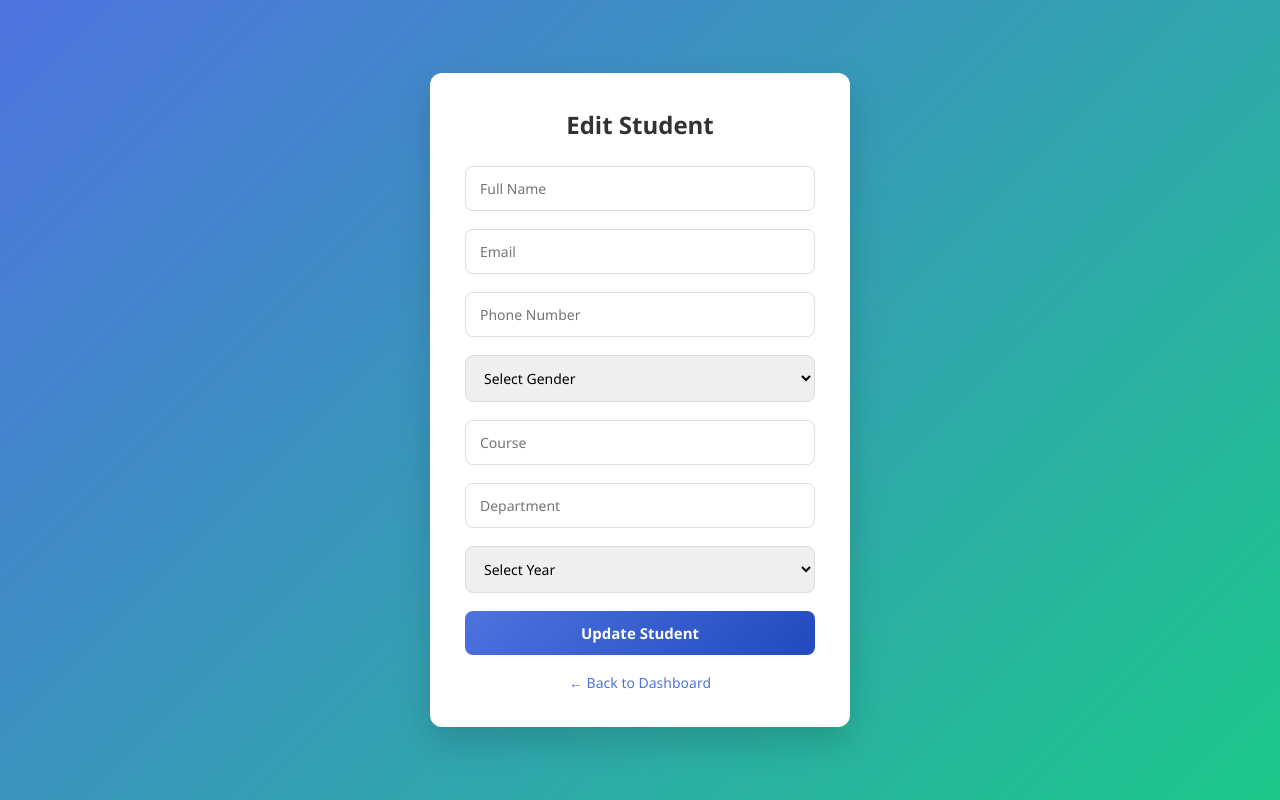
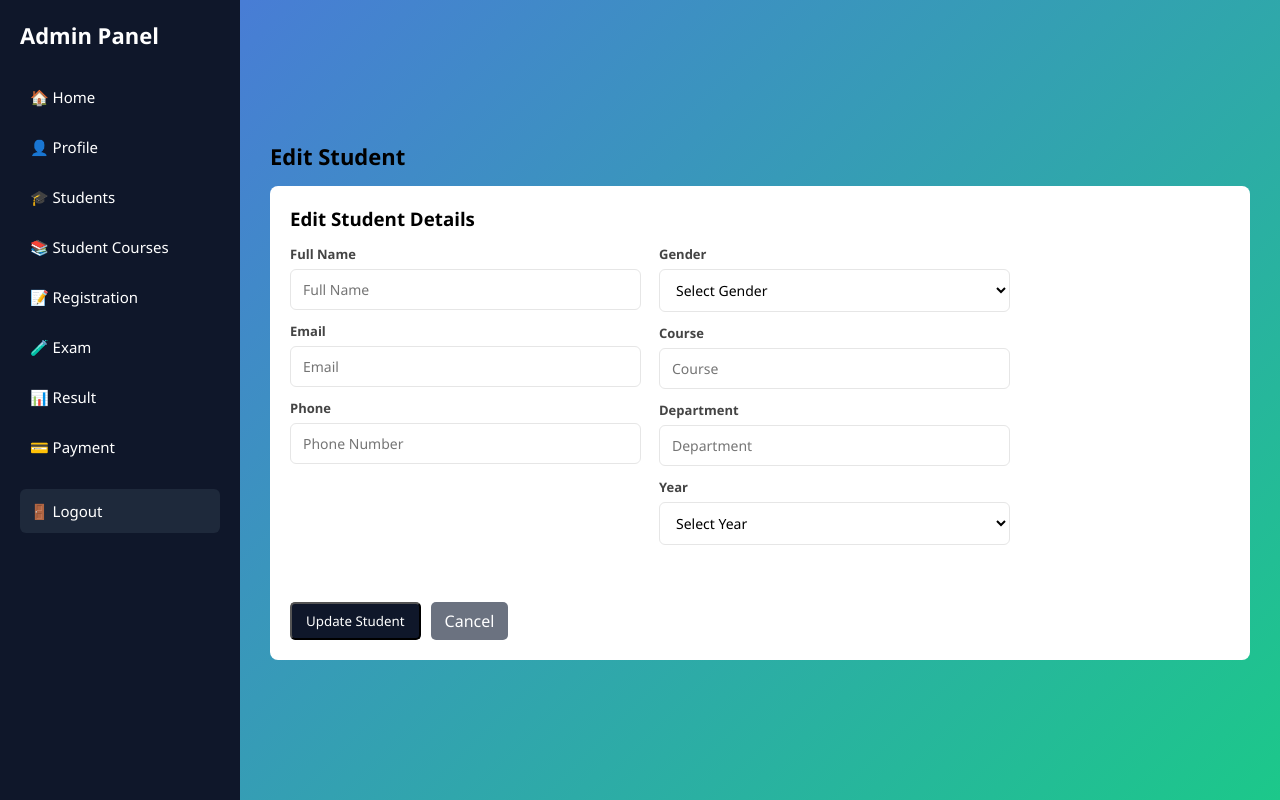
Before and after one commit to 24Cyril/exam-portal-mini-project, a Python web app: template app/templates/edit_student.html in a window 1280 px wide. Run offline with Jinja, Linux system fonts and the light colour scheme; the template is opened without the code that fills it, so the values that code supplies are empty.

Commit message:
Enhance student edit page: update layout with sidebar navigation, improve form styling, and add labels for better usability.

```diff
--- a/app/static/css/admin.css
+++ b/app/static/css/admin.css
@@ -107,6 +107,27 @@ body {
 
 .update-btn:hover {
     background: #1e293b;
+}
+
+/* ===== FORM STYLES (cards / edit pages) ===== */
+.card form input,
+.card form select,
+.card form textarea {
+    width: 100%;
+    padding: 10px 12px;
+    margin-bottom: 12px;
+    border-radius: 6px;
+    border: 1px solid #e6e6e6;
+    font-size: 14px;
+    background: white;
+}
+
+.card form label.small {
+    display: block;
+    margin-bottom: 6px;
+    color: #444;
+    font-weight: 600;
+    font-size: 13px;
 }
 
 /* ===== SEARCH & FILTER ===== */
--- a/app/templates/edit_student.html
+++ b/app/templates/edit_student.html
@@ -2,19 +2,47 @@
 <html lang="en">
 <head>
     <meta charset="UTF-8">
-    <title>Edit Student</title>
-      <link rel="stylesheet" href="../static/css/edit_student.css">
-
+    <title>Edit Student — Admin</title>
+    <link rel="stylesheet" href="/static/css/admin.css">
+    <link rel="stylesheet" href="/static/css/edit_student.css">
 </head>
 <body>
 
-<div class="form-card">
-    <h2>Edit Student</h2>
-    <form method="POST">
+<div class="sidebar">
+    <h2 class="logo">Admin Panel</h2>
+    <ul class="nav-list">
+        <li><a href="/admin">🏠 Home</a></li>
+        <li><a href="/admin/update">👤 Profile</a></li>
+        <li class="active"><a href="/admin/students">🎓 Students</a></li>
+        <li><a href="/admin/courses">📚 Student Courses</a></li>
+        <li><a href="/admin/enrollments">📝 Registration</a></li>
+        <li><a href="/admin/exams">🧪 Exam</a></li>
+        <li><a href="/admin/registrations">📊 Result</a></li>
+        <li><a href="/admin/payments">💳 Payment</a></li>
+        <li class="logout"><a href="/logout">🚪 Logout</a></li>
+    </ul>
+</div>
+
+<div class="main-content">
+    <h2 id="tab-title">Edit Student</h2>
+
+    <div class="card">
+        <h3>Edit Student Details</h3>
+        <div style="max-width:720px; margin-top:14px;">
+            <form method="POST" style="display:flex; gap:18px; flex-wrap:wrap;">
+                <div style="flex:1; min-width:260px;">
+                    <label class="small">Full Name</label>
                     <input type="text" name="full_name" placeholder="Full Name" value="{{ student.full_name }}" required>
+
+                    <label class="small">Email</label>
                     <input type="email" name="email" placeholder="Email" value="{{ student.email }}" required>
+
+                    <label class="small">Phone</label>
                     <input type="tel" name="phone" placeholder="Phone Number" value="{{ student.phone }}" required>
+                </div>
 
+                <div style="flex:1; min-width:260px;">
+                    <label class="small">Gender</label>
                     <select name="gender" required>
                         <option value="">Select Gender</option>
                         <option value="Male" {% if student.gender == 'Male' %}selected{% endif %}>Male</option>
@@ -22,9 +50,13 @@
                         <option value="Other" {% if student.gender == 'Other' %}selected{% endif %}>Other</option>
                     </select>
 
+                    <label class="small">Course</label>
                     <input type="text" name="course" placeholder="Course" value="{{ student.course }}" required>
+
+                    <label class="small">Department</label>
                     <input type="text" name="department" placeholder="Department" value="{{ student.department }}" required>
 
+                    <label class="small">Year</label>
                     <select name="year" required>
                         <option value="">Select Year</option>
                         <option value="1" {% if student.year_of_study == 1 %}selected{% endif %}>1st Year</option>
@@ -32,11 +64,15 @@
                         <option value="3" {% if student.year_of_study == 3 %}selected{% endif %}>3rd Year</option>
                         <option value="4" {% if student.year_of_study == 4 %}selected{% endif %}>4th Year</option>
                     </select>
+                </div>
 
-        <button type="submit">Update Student</button>
+                <div style="width:100%; display:flex; gap:10px; margin-top:12px;">
+                    <button type="submit" class="update-btn">Update Student</button>
+                    <a href="/admin" class="update-btn" style="background:#6b7280; text-decoration:none; display:inline-flex; align-items:center; justify-content:center;">Cancel</a>
+                </div>
             </form>
-
-    <a href="/admin" class="back-link">← Back to Dashboard</a>
+        </div>
+    </div>
 </div>
 
 </body>
```
Lines whose indentation alone changed are shown as unchanged.
